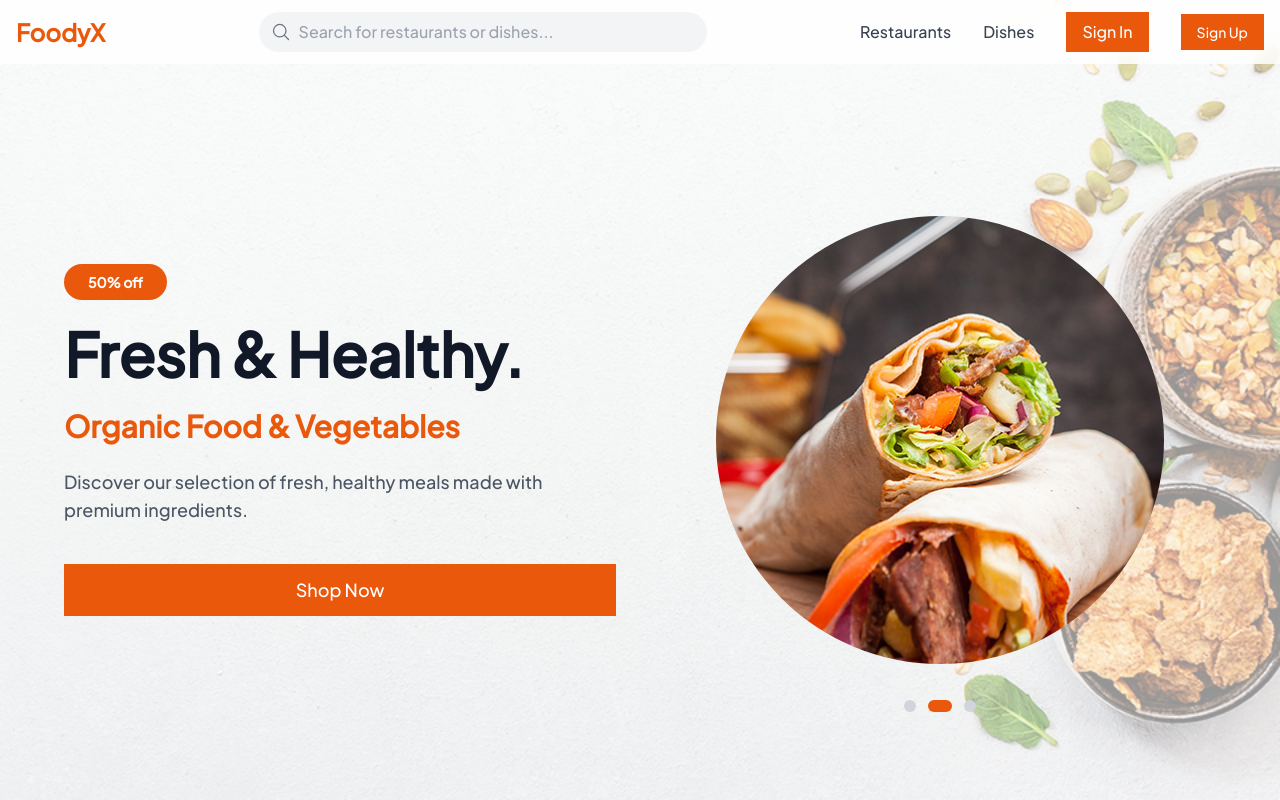
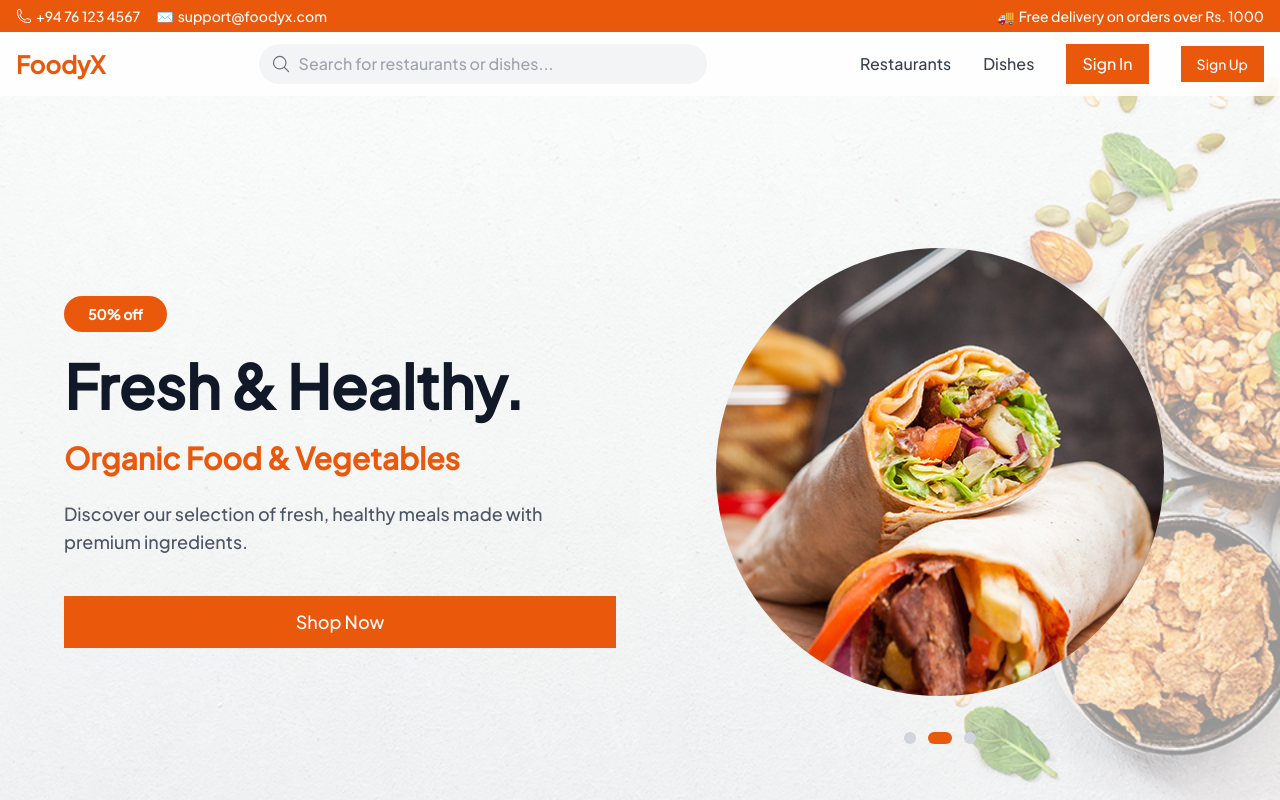
Before and after one commit to IT22303684/Food-Ordering-System, a React (Vite) app: page / in a window 1280 px wide. Shown: the top 800 px of the page. Built offline with nearby package versions, Linux system fonts and the light colour scheme.

Commit message:
feat : added info tab

```diff
--- a/src/components/UI/NavBar.tsx
+++ b/src/components/UI/NavBar.tsx
@@ -1,7 +1,8 @@
-import { useState, useEffect } from "react";
+import { useState } from "react";
 import {
   ShoppingCartIcon,
   MagnifyingGlassIcon,
+  PhoneIcon,
 } from "@heroicons/react/24/outline";
 import { Link, useLocation } from "react-router-dom";
 import MobileNavBar from "./MobileNavBar";
@@ -9,29 +10,13 @@ import { useAuth } from "@/context/AuthContext";
 import { FiUser, FiLogOut } from "react-icons/fi";
 
 function NavBar() {
-  const [isScrolled, setIsScrolled] = useState(false);
+  const [isScrolled] = useState(false);
+  const [isInfoBarVisible ] = useState(true);
   const [searchQuery, setSearchQuery] = useState("");
   const location = useLocation();
   const isHomePage = location.pathname === "/" || location.pathname === "/home";
   const { user, isAuthenticated, logout } = useAuth();
 
-  // Add scroll event listener only for desktop
-  useEffect(() => {
-    const handleScroll = () => {
-      if (window.scrollY > 0) {
-        setIsScrolled(true);
-      } else {
-        setIsScrolled(false);
-      }
-    };
-
-    if (isHomePage) {
-      window.addEventListener("scroll", handleScroll);
-      return () => window.removeEventListener("scroll", handleScroll);
-    } else {
-      setIsScrolled(true);
-    }
-  }, [isHomePage]);
 
   const handleLogout = () => {
     logout();
@@ -47,8 +32,40 @@ function NavBar() {
 
   return (
     <>
+      {/* Info Bar */}
+      <div
+        className={`hidden md:block bg-orange-600 text-white text-sm transition-all duration-300 ${
+          "h-8"
+        }`}
+      >
+        <div className="max-w-7xl mx-auto px-4">
+          <div className="flex justify-between items-center h-8">
+            <div className="flex items-center space-x-4">
+              <div className="flex items-center">
+                <PhoneIcon className="h-4 w-4 mr-1" />
+                <span>+94 76 123 4567</span>
+              </div>
+              <div className="flex items-center">
+                <span className="mr-1">✉️</span>
+                <span>support@foodyx.com</span>
+              </div>
+            </div>
+            <div className="flex items-center space-x-4">
+              <div className="flex items-center">
+                <span className="mr-1">🚚</span>
+                <span>Free delivery on orders over Rs. 1000</span>
+              </div>
+            </div>
+          </div>
+        </div>
+      </div>
+
       {/* Desktop Navigation */}
-      <nav className="hidden md:block fixed w-full top-0 z-50 transition-all duration-300">
+      <nav
+        className={`hidden md:block fixed w-full ${
+          isInfoBarVisible ? "top-8" : "top-0"
+        } z-50 transition-all duration-300`}
+      >
         <div
           className={`${
             isScrolled || !isHomePage
```
